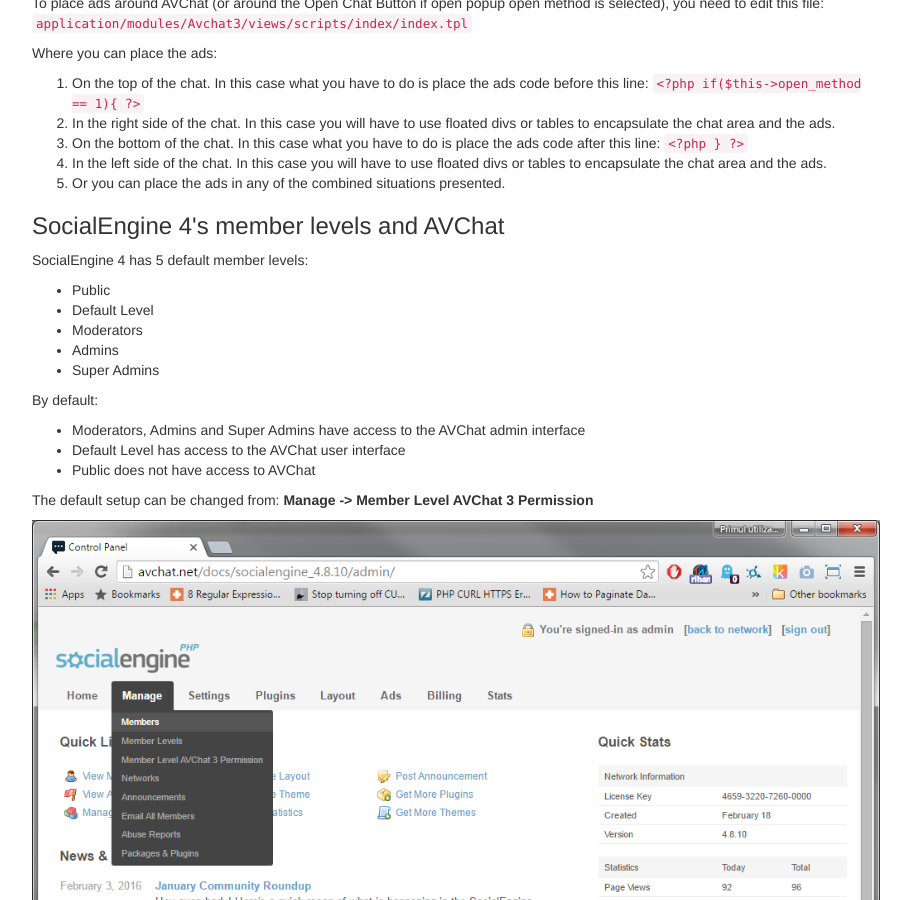
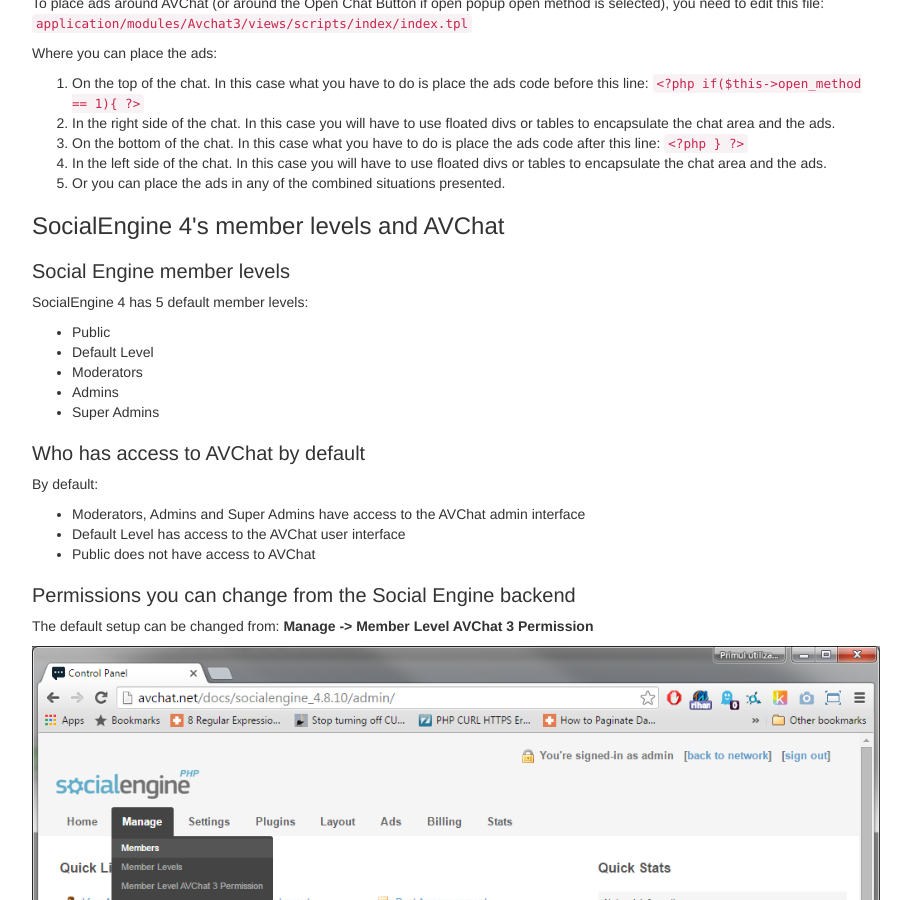
Before and after one commit to nusofthq/avchat-documentation, a Jekyll site: the page built from socialengine.md, in a window 1280 px wide and 900 px high, scrolled down 4457 px. Shown: the whole window, without its empty margins (38-949 px from the left). Built offline with Jekyll 4.4.1, drawn with Linux system fonts in a browser that asks for light colours; nearby versions of some CDN libraries; comment, search, counter and statistics services are not loaded.

Commit message:
split members section in 3

```diff
--- a/socialengine.md
+++ b/socialengine.md
@@ -142,6 +142,8 @@
 
 <h2 id="socialengine-member-levels">SocialEngine 4's member levels and AVChat</h2>
 
+<h3>Social Engine member levels</h3>
+
 SocialEngine 4 has 5 default member levels:
 
 * Public
@@ -150,11 +152,15 @@
 * Admins
 * Super Admins
 
+<h3>Who has access to AVChat by default</h3>
+
 By default:
 
 * Moderators, Admins and Super Admins have access to the AVChat admin interface
 * Default Level has access to the AVChat user interface
 * Public does not have access to AVChat
+
+<h3>Permissions you can change from the Social Engine backend</h3>
 
 The default setup can be changed from: **Manage -> Member Level AVChat 3 Permission**
 
```
